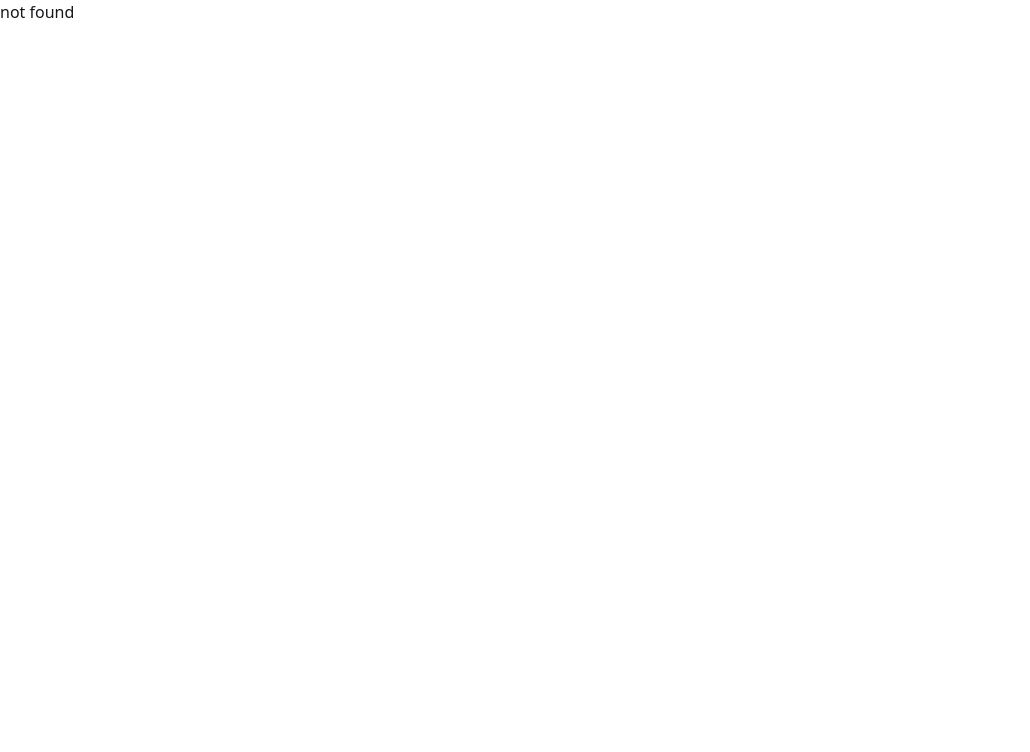
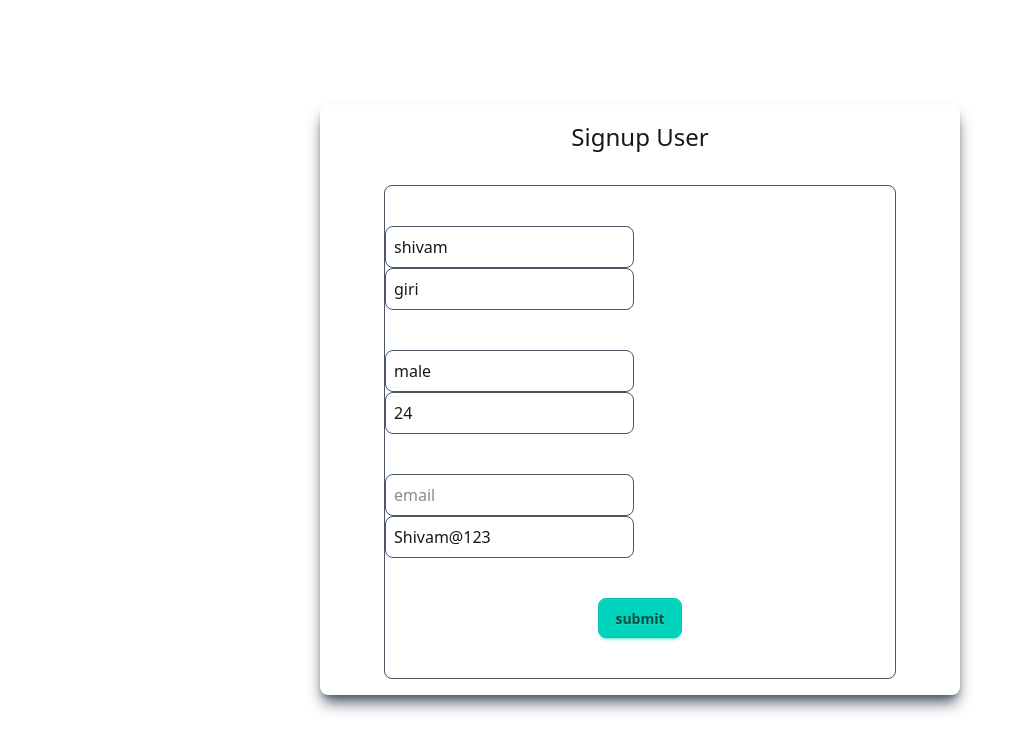
Before and after one commit to SunilSharmaa/devTinder_web, a React (Vite) app: page /signup in a window 1280 px wide. Shown: the top 752 px of the page, without its empty margins (0-1030 px from the left). Built offline with nearby package versions, Linux system fonts and the light colour scheme.

Commit message:
feat: add signup form with input handling and API integration

```diff
--- a/package.json
+++ b/package.json
@@ -11,6 +11,7 @@
   },
   "dependencies": {
     "@tailwindcss/vite": "^4.1.11",
+    "axios": "^1.10.0",
     "react": "^19.1.0",
     "react-dom": "^19.1.0",
     "react-router": "^7.6.3",
--- a/src/App.jsx
+++ b/src/App.jsx
@@ -1,6 +1,7 @@
 import { Outlet, Route, Routes } from "react-router"
 import Body from "./components/Body"
 import Header from "./components/Header"
+import Signup from "./pages/Signup"
 
 function App() {
 
@@ -18,6 +19,7 @@ function App() {
       <Route path="/" element={<Layout />}>
         <Route index element={<Body />} />
       </Route>
+        <Route path="/signup" element={<Signup />} />
         <Route path="*" element={<h1>not found</h1>} />
     </Routes>
   )
--- a/src/components/Header.jsx
+++ b/src/components/Header.jsx
@@ -1,8 +1,9 @@
 import React from 'react'
+import Navbar from './Navbar'
 
 const Header = () => {
   return (
-    <div>Header</div>
+    <Navbar />
   )
 }
 
--- /dev/null
+++ b/src/pages/Signup.jsx
@@ -0,0 +1,106 @@
+import React, { useState } from "react";
+import axios from "axios";
+
+const Signup = () => {
+  const [firstName, setFirstName] = useState("shivam");
+  const [lastName, setLastName] = useState("giri");
+  const [gender, setGender] = useState("male");
+  const [age, setAge] = useState(24);
+  const [emailId, setEmailId] = useState("");
+  const [password, setPassword] = useState("Shivam@123");
+
+  const signupUser = async () => {
+    try {
+      const response = await axios.post("http://localhost:7000/signup", {
+        firstName,
+        lastName,
+        gender,
+        age,
+        emailId,
+        password,
+      });
+
+      console.log(response);
+    } catch (err) {
+      console.log(err?.response?.data?.message);
+    }
+  };
+
+  return (
+    <>
+      <div className="min-h-screen w-screen flex justify-center items-center">
+        <div className="w-1/2 min-h-120  shadow-lg shadow-gray-600 py-4 flex justify-center rounded-lg">
+          <div className="w-[80%]">
+            <h1 className="text-2xl text-center mb-8">Signup User</h1>
+            <div className=" border border-gray-600 rounded-lg">
+              <form
+                onSubmit={(e) => {
+                  e.preventDefault();
+                  signupUser();
+                }}
+                className="flex flex-col items-center  py-10 space-y-10"
+                action=""
+              >
+                <div className="space-x-6">
+                  <input
+                    className="border rounded-lg border-gray-600 p-2"
+                    type="text"
+                    placeholder="first name"
+                    value={firstName}
+                    onChange={(e) => setFirstName(e.target.value)}
+                  />
+                  <input
+                    className="border rounded-lg border-gray-600 p-2"
+                    type="text"
+                    placeholder="last name"
+                    value={lastName}
+                    onChange={(e) => setLastName(e.target.value)}
+                  />
+                </div>
+
+                <div className="space-x-6">
+                  <input
+                    className="border rounded-lg border-gray-600 p-2"
+                    type="text"
+                    placeholder="gender"
+                    value={gender}
+                    onChange={(e) => setGender(e.target.value)}
+                  />
+                  <input
+                    className="border rounded-lg border-gray-600 p-2"
+                    type="number"
+                    placeholder="age"
+                    value={age}
+                    onChange={(e) => setAge(e.target.value)}
+                  />
+                </div>
+                <div className="space-x-6">
+                  <input
+                    className="border rounded-lg border-gray-600 p-2"
+                    type="text"
+                    placeholder="email"
+                    value={emailId}
+                    onChange={(e) => setEmailId(e.target.value)}
+                  />
+                  <input
+                    className="border rounded-lg border-gray-600 p-2"
+                    type="text"
+                    placeholder="password"
+                    value={password}
+                    onChange={(e) => setPassword(e.target.value)}
+                  />
+                </div>
+
+                <div>
+                  <button className="btn btn-accent rounded-lg">submit</button>
+                </div>
+              </form>
+            </div>
+          </div>
+        </div>
+      </div>
+    </>
+  );
+};
+
+export default Signup;
```
Also changed, not shown: 1 other file (tests, documents, lock files or other folders).
